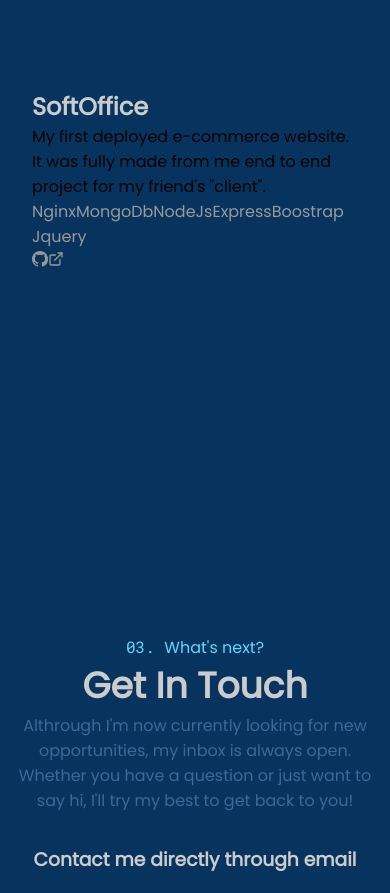
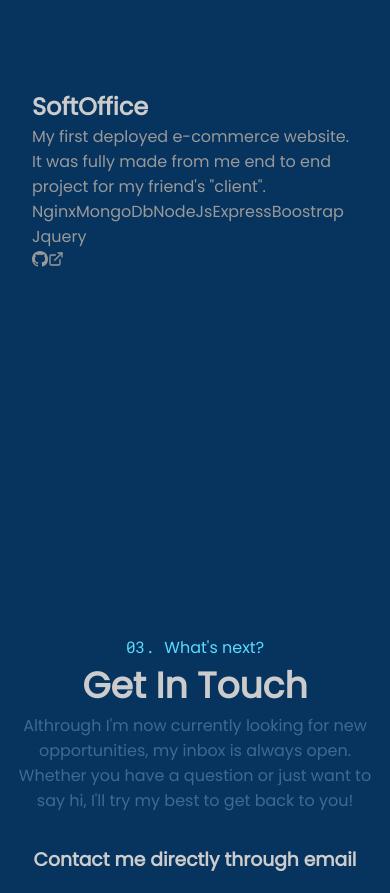
Before and after one commit to StroverIT/portfolio, a React (Create React App) app: page / in a window 390 px wide. Shown: the part 1840-2733 px from the top of the page. Built offline with nearby package versions, Linux system fonts and the light colour scheme.

Commit message:
fixing mobile color

```diff
--- a/src/components/projects/Projects.jsx
+++ b/src/components/projects/Projects.jsx
@@ -16,7 +16,7 @@ const Projects = () => {
               <section className=" text  d-flex justify-content-center flex-column">
                       <div className="container">
                           <a className="projects-title title-color">SoftOffice</a>
-                          <p>
+                          <p className="reading-text-color">
                               My first deployed e-commerce website. It was fully made from me end to end project for my friend's "client".
                           </p>
                           <ul className="technologies-left reading-text-color">
```
